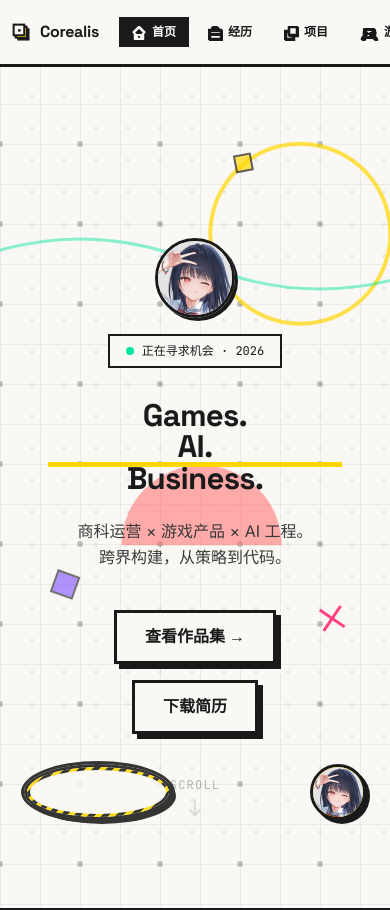
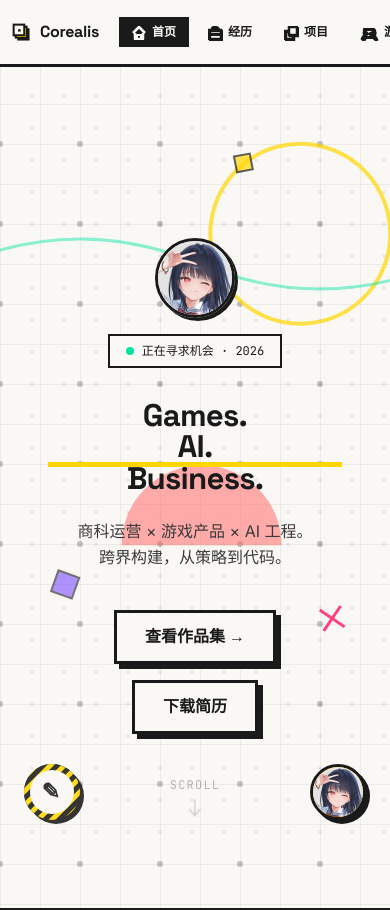
Before and after one commit to KDTikkly/haoyuan-web, a Vue app: page / in a window 390 px wide. Shown: the top 910 px of the page. Built offline with nearby package versions, Linux system fonts and the light colour scheme.

Commit message:
fix: v7.9.9 mobile draw FAB - fix ellipse by overriding min-width, show pencil icon only

```diff
--- a/src/components/MemphisGameBg.vue
+++ b/src/components/MemphisGameBg.vue
@@ -85,6 +85,8 @@
           ✎ DRAW&nbsp;&nbsp;◈&nbsp;&nbsp;✎ DRAW&nbsp;&nbsp;◈&nbsp;&nbsp;✎ DRAW&nbsp;&nbsp;◈&nbsp;&nbsp;
         </span>
         <span class="btn-label">{{ t('draw.entry_label') }}</span>
+        <!-- 手机端圆形 FAB 专用画笔图标 -->
+        <span class="btn-icon-mobile" aria-hidden="true">✎</span>
       </button>
     </div>
   </Transition>
@@ -766,6 +768,11 @@ onUnmounted(() => {
   z-index: 3;
 }
 
+/* 手机端圆形 FAB 专用画笔图标（PC 端默认隐藏） */
+.btn-icon-mobile {
+  display: none;
+}
+
 /* ── ANALYZE + CLEAR 按钮组 ── */
 /* 在 draw-entry-wrap 内部 flex 排列，不再 fixed 居中 */
 .ctrl-btn-group {
@@ -898,20 +905,40 @@ onUnmounted(() => {
 
   /* 圆形按钮，尺寸与 AI agent 一致 (w-14 h-14 = 56px) */
   .draw-entry-btn {
-    width: 56px;
-    height: 56px;
-    min-height: 56px;
-    padding: 0;
-    border-radius: 50%;
+    width: 56px !important;
+    height: 56px !important;
+    min-width: 0 !important;
+    min-height: 56px !important;
+    padding: 0 !important;
+    border-radius: 50% !important;
     font-size: 22px;
+    display: flex;
+    align-items: center;
     justify-content: center;
-    border: 3px solid #1A1A1A;
+    border: 3px solid #1A1A1A !important;
+    outline: none !important;
     box-shadow: 4px 4px 0 0 #1A1A1A;
+    overflow: visible !important;
+    white-space: normal !important;
   }
 
-  /* 圆形按钮只显示图标，隐藏文字 */
+  /* 隐藏跑马灯文字 */
+  .draw-entry-btn .btn-marquee {
+    display: none;
+  }
+
+  /* 隐藏完整文字标签 */
   .draw-entry-btn .btn-label {
     display: none;
+  }
+
+  /* 显示画笔图标，居中显示 */
+  .draw-entry-btn .btn-icon-mobile {
+    display: block;
+    position: relative;
+    z-index: 3;
+    font-size: 22px;
+    line-height: 1;
   }
 
   /* 圆形伪元素也改为圆形 */
```
